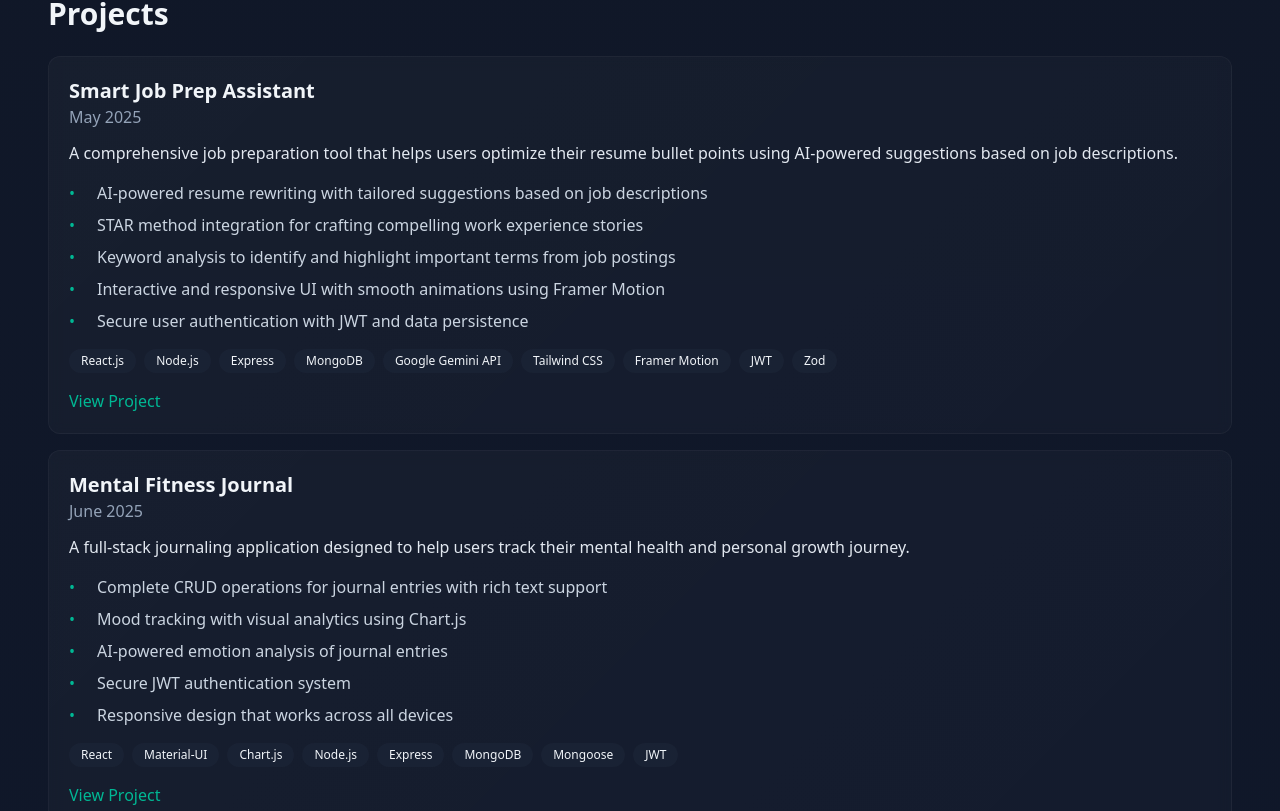
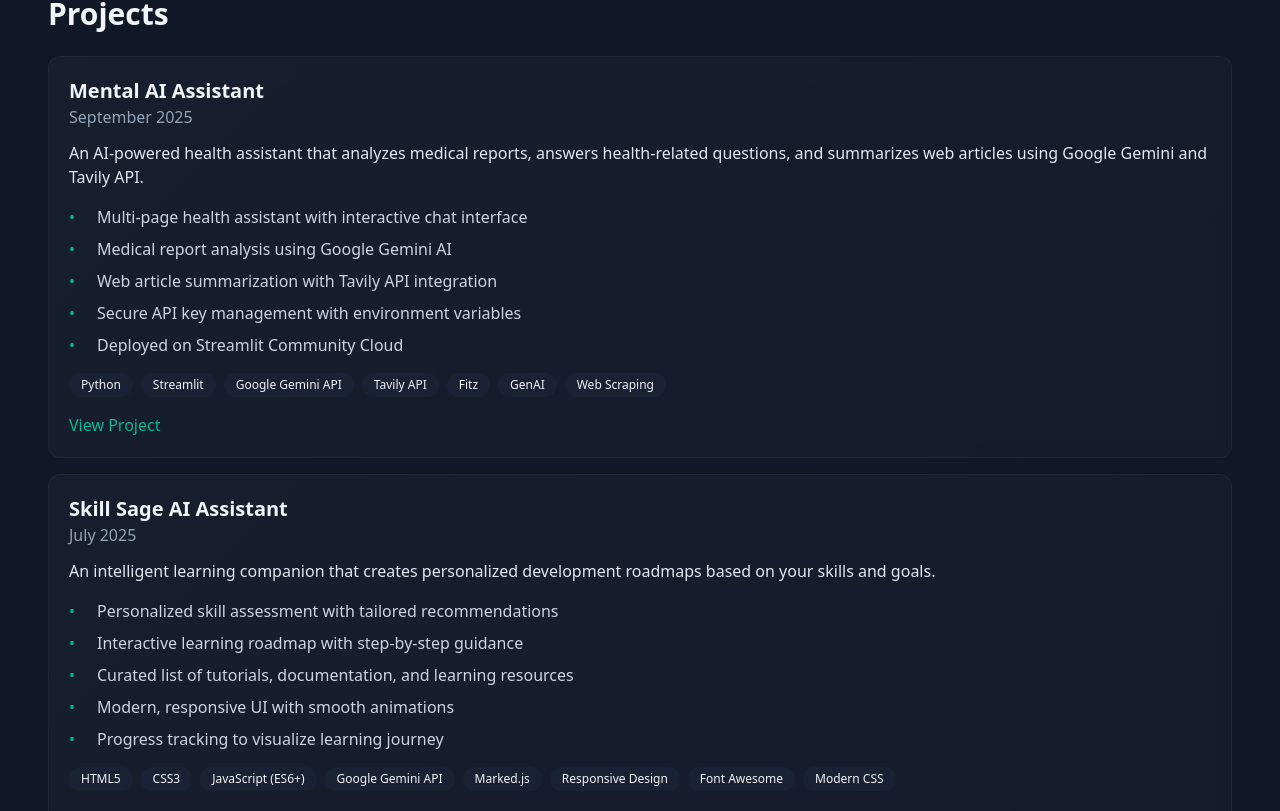
Before and after one commit to dhruvladani04/Portfolio, a React (Vite) app: page / in a window 1280 px wide. Shown: the part 1083-1894 px from the top of the page. Built offline with nearby package versions, Linux system fonts and the light colour scheme.

Commit message:
feat: Add Mental AI Assistant and Skill Sage AI Assistant projects

```diff
--- a/src/data/projects.js
+++ b/src/data/projects.js
@@ -1,6 +1,56 @@
 // Projects displayed on the portfolio with detailed information from READMEs
 
 export const projects = [
+  {
+    id: 'mental-ai-assistant',
+    title: 'Mental AI Assistant',
+    timeframe: 'September 2025',
+    summary: 'An AI-powered health assistant that analyzes medical reports, answers health-related questions, and summarizes web articles using Google Gemini and Tavily API.',
+    bullets: [
+      'Multi-page health assistant with interactive chat interface',
+      'Medical report analysis using Google Gemini AI',
+      'Web article summarization with Tavily API integration',
+      'Secure API key management with environment variables',
+      'Deployed on Streamlit Community Cloud'
+    ],
+    tech: [
+      'Python', 'Streamlit', 'Google Gemini API', 'Tavily API',
+      'Fitz', 'GenAI', 'Web Scraping'
+    ],
+    link: 'https://mental-ai-assistant.streamlit.app/AI_Chat_Assistant',
+    features: [
+      'Medical Report Analysis',
+      'AI-Powered Q&A',
+      'Web Article Summarization',
+      'Multi-page Interface',
+      'Secure Deployment'
+    ]
+  },
+  {
+    id: 'skill-sage-ai',
+    title: 'Skill Sage AI Assistant',
+    timeframe: 'July 2025',
+    summary: 'An intelligent learning companion that creates personalized development roadmaps based on your skills and goals.',
+    bullets: [
+      'Personalized skill assessment with tailored recommendations',
+      'Interactive learning roadmap with step-by-step guidance',
+      'Curated list of tutorials, documentation, and learning resources',
+      'Modern, responsive UI with smooth animations',
+      'Progress tracking to visualize learning journey'
+    ],
+    tech: [
+      'HTML5', 'CSS3', 'JavaScript (ES6+)', 'Google Gemini API','Marked.js',
+      'Responsive Design', 'Font Awesome', 'Modern CSS'
+    ],
+    link: 'https://skill-sage-ai-assistant.vercel.app/',
+    features: [
+      'Personalized Learning Paths',
+      'Interactive Roadmap',
+      'Resource Curation',
+      'Responsive Design',
+      'Progress Visualization'
+    ]
+  },
   {
     id: 'smart-job-prep',
     title: 'Smart Job Prep Assistant',
```
